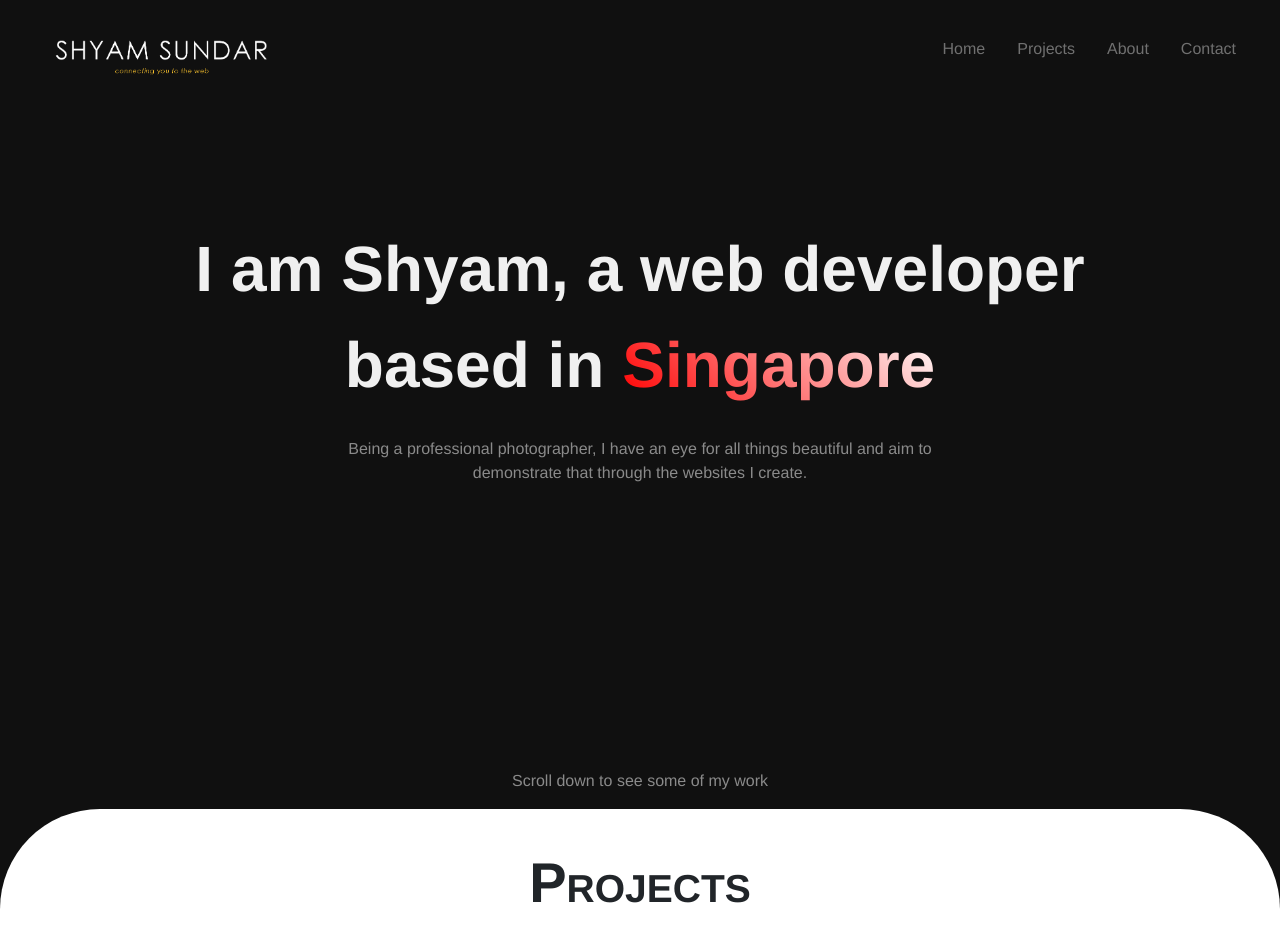
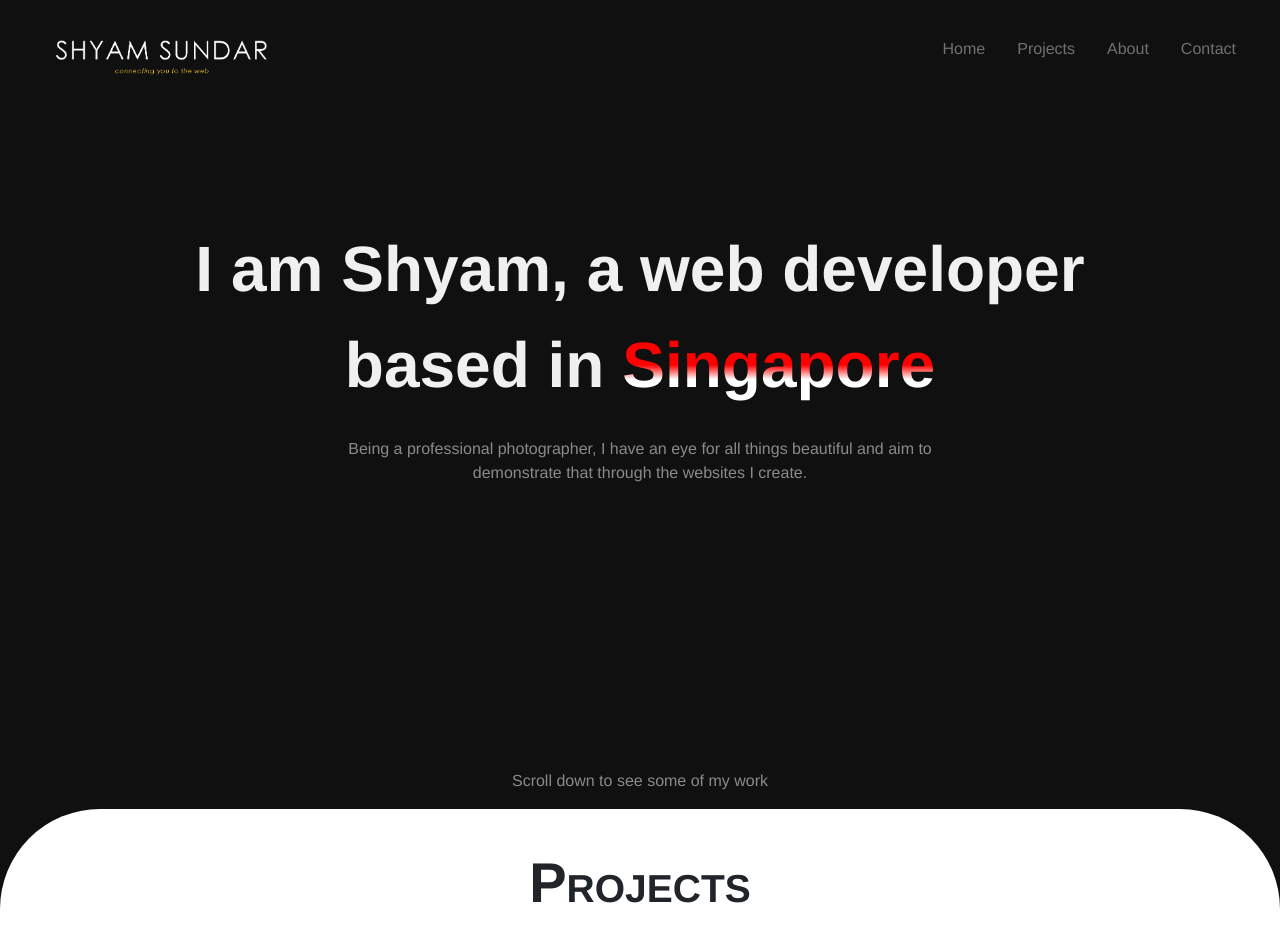
Before and after one commit to shyamsundarko/portfolioV2, a React (Create React App) app: page / in a window 1280 px wide. Shown: the top 946 px of the page. Built offline with nearby package versions, Linux system fonts and the light colour scheme.

Commit message:
updated singapore colors

```diff
--- a/src/index.css
+++ b/src/index.css
@@ -118,6 +118,7 @@ a{
 
 #flagColors {
   background: -webkit-linear-gradient(45deg, rgb(255, 0, 0), rgb(255, 255, 255));
+  background: linear-gradient(360deg, #ffffff 30%, #ff0000 50%);
   -webkit-background-clip: text;
   -webkit-text-fill-color: transparent;
 }
```
